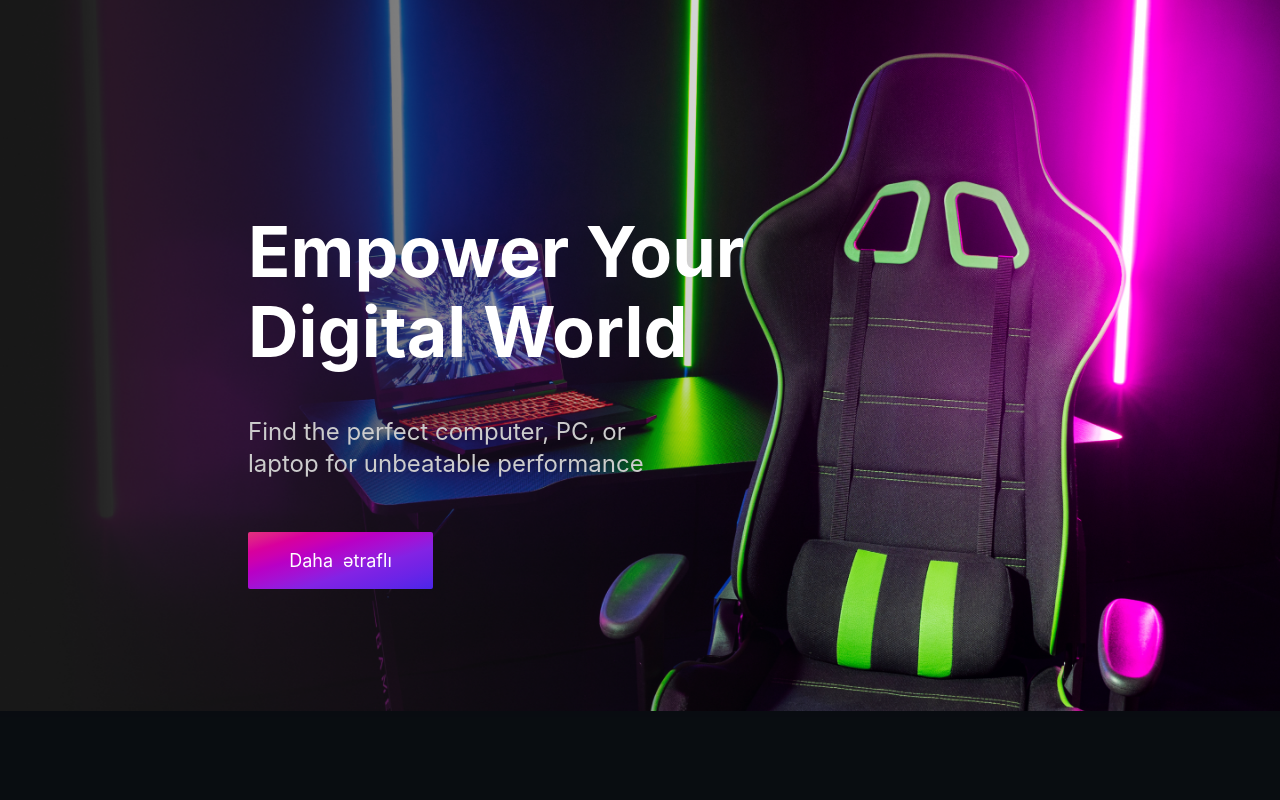
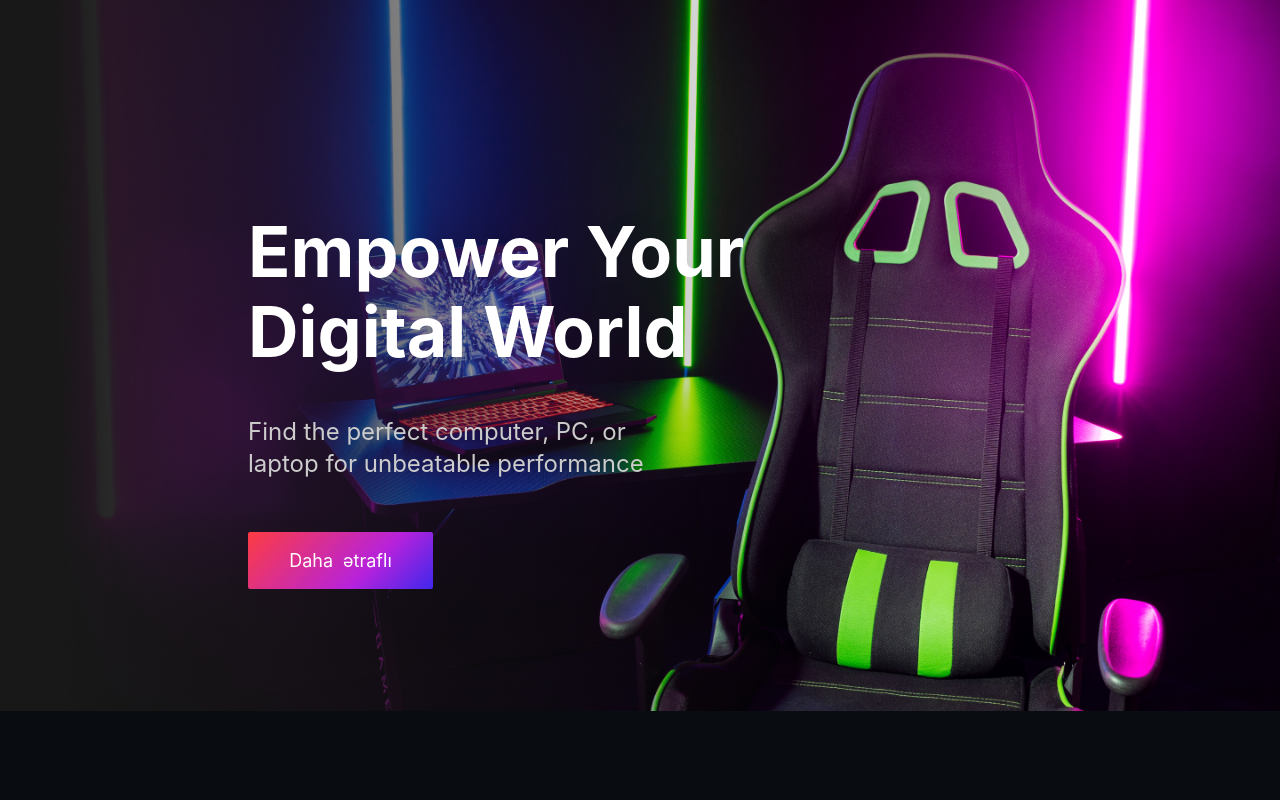
Before and after one commit to nigaraliyevas/TechEvo, a React (Vite) app: page / in a window 1280 px wide. Shown: the top 800 px of the page. Built offline with nearby package versions, Linux system fonts and the light colour scheme; no server answers; a web font is replaced by a local one.

Commit message:
gulay ucun

```diff
--- a/src/pages/user/HomePage/HomePage.module.scss
+++ b/src/pages/user/HomePage/HomePage.module.scss
@@ -8,7 +8,8 @@
 }
 
 body {
-  font-family: "SF Pro Display", sans-serif;;
+  font-family: "SF Pro Display", sans-serif;
+  ;
   background-color: $bgColor !important;
 
 
@@ -50,7 +51,8 @@ body {
           justify-content: center;
           flex-direction: column;
           gap: 36px;
-          font-family: "SF Pro Display", sans-serif;;
+          font-family: "SF Pro Display", sans-serif;
+          ;
 
           h1 {
             font-size: 70px;
@@ -67,22 +69,11 @@ body {
           }
 
           .moreButton {
-            display: inline-flex; /* Elementləri yan-yana göstərmək üçün */
-            align-items: center; /* Mətni şaquli ortada tutmaq üçün */
+            position: relative;
+            display: inline-flex;
+            align-items: center;
             justify-content: center;
-            background-image: linear-gradient(to right bottom,
-                #e1327d,
-                #de1c8c,
-                #d8009d,
-                #cc00b0,
-                #b900c5,
-                #ab0ccf,
-                #9918da,
-                #8323e4,
-                #7723e5,
-                #6a24e7,
-                #5b25e8,
-                #4926e9);
+            background: linear-gradient(315deg, rgba(63, 39, 235, 1) 0%, rgba(182, 34, 220, 1) 35%, rgba(253, 60, 67, 1) 100%);
             color: white;
             width: 185px;
             padding: 15px 24px;
@@ -90,10 +81,40 @@ body {
             border: none;
             cursor: pointer;
             font-size: 18px;
+            overflow: hidden;
+            /* Pseudo-elementin düymədən kənara çıxmasının qarşısını almaq üçün */
+            z-index: 0;
+
+            &::before {
+              content: "";
+              position: absolute;
+              top: 0;
+              left: 0;
+              width: 100%;
+              height: 100%;
+              background: linear-gradient(315deg, rgba(253, 60, 67, 1) 0%, rgba(182, 34, 220, 1) 35%, rgba(63, 39, 235, 1) 82%);
+              border-radius: 2px;
+              z-index: -1;
+              opacity: 0;
+              transition: opacity 0.5s ease;
+              /* Opacity keçidi */
+            }
+
+            &:hover::before {
+              opacity: 1;
+              /* Hover zamanı gradient görünür */
+            }
+          }
+
+
+        }
 
         span {
-                margin: 0 5px; /* Sözlər arasında boşluq yaratmaq üçün */
+          margin: 0 5px;
+          /* Sözlər arasında boşluq yaratmaq üçün */
         }
+
+
       }
 
 
@@ -101,7 +122,7 @@ body {
     }
   }
 }
-    }
+
 
 
 //END TOP SLIDER
@@ -522,7 +543,7 @@ body {
     }
   }
 }
-}
+
 
 //END SERVICES
 
@@ -591,16 +612,25 @@ body {
           }
 
           .moreButton {
-            display: inline-flex; /* Elementləri yan-yana göstərmək üçün */
-            align-items: center; /* Mətni şaquli ortada tutmaq üçün */
+            position: absolute !important;
+            display: inline-flex !important;
+            /* Elementləri yan-yana göstərmək üçün */
+            align-items: center;
+            /* Mətni şaquli ortada tutmaq üçün */
             justify-content: center;
             width: 108px !important; // Düymənin eni mobil üçün azaldılır
             height: 34px !important; // Padding mobil üçün kiçildilir
             font-size: 12px !important;
             padding: 10px 24px !important;
+            top:100% !important;
+
+
+
+
 
             span {
-              margin: 0 2px !important; /* Sözlər arasında boşluq yaratmaq üçün */
+              margin: 0 2px !important;
+              /* Sözlər arasında boşluq yaratmaq üçün */
             }
 
           }
@@ -608,6 +638,7 @@ body {
       }
     }
   }
+
   //8pFs5gc@AZw9q*G
 
   //END TOP SLIDER
```
Lines whose indentation alone changed are shown as unchanged.
